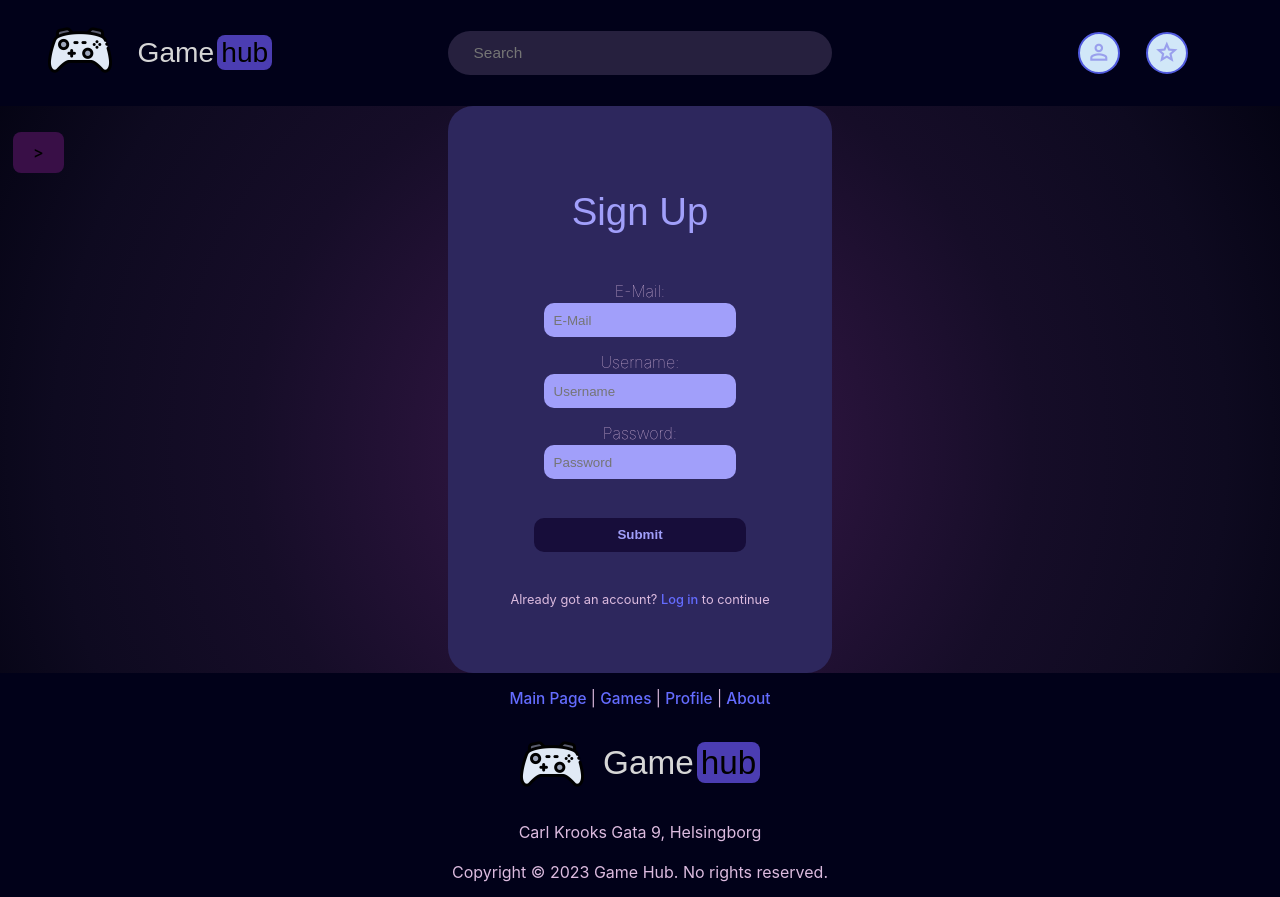
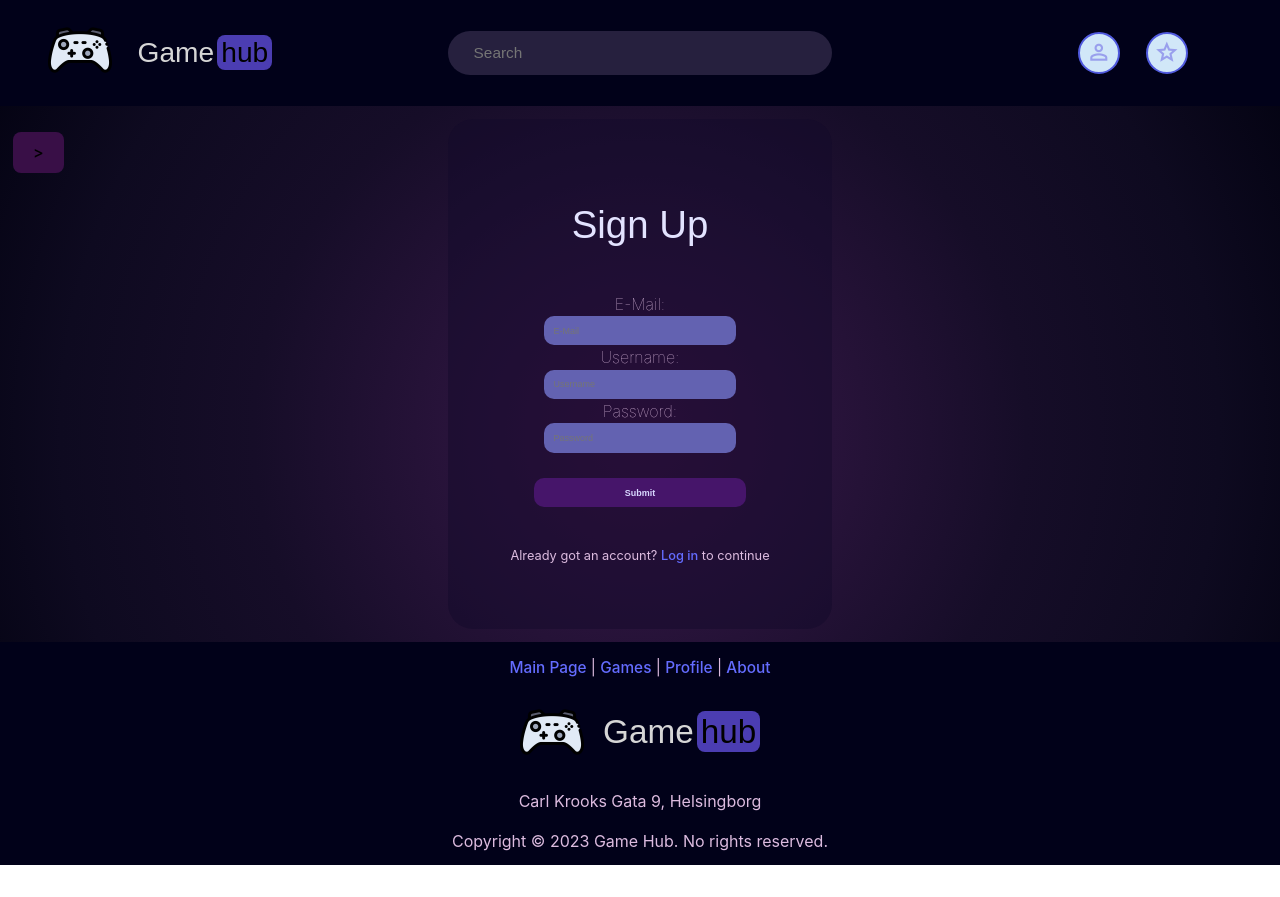
Before and after one commit to Eduard4002/steam-API-project, a React (Vite) app: page /signup in a window 1280 px wide. After the commit the page ends 865 px from the top, so only its background shows below. Built offline with nearby package versions, Linux system fonts and the light colour scheme.

Commit message:
login and signup stuff

```diff
--- a/src/App.css
+++ b/src/App.css
@@ -33,8 +33,8 @@
 
   font-size: 2.3vw;
   font-weight: 100;
-margin-left: -35vw;
-margin-bottom: -2vw;
+margin-left: -34vw;
+margin-bottom: -1vw;
 
 }
 
--- a/src/assets/components/header.jsx
+++ b/src/assets/components/header.jsx
@@ -143,13 +143,6 @@ function Header() {
                 </>
               )}
             </div>
-            <p>
-              Dont have an account?{" "}
-              <Link to={"/signup"} onClick={openLogIn}>
-                Sign Up
-              </Link>{" "}
-              to continue
-            </p>
           </div>
         </div>
       </nav>
--- a/src/assets/css/header.css
+++ b/src/assets/css/header.css
@@ -86,15 +86,15 @@
   position: fixed;
   top: 8.3vw;
   background: var(--popup_bkg);
-  width: 25vw;
-  height: 27.5vw;
+  width: 20vw;
+  height: 20vw;
 }
 .profileMenu * {
   margin: auto;
   color: rgb(209, 231, 248);
 }
 .profileMenuBtns div {
-  margin-top: 2vw;
+  margin-top: 3vw;
   padding: 0.5vw;
   width: 80%;
   font-size: 1.25vw;
--- a/src/assets/css/logInPage.css
+++ b/src/assets/css/logInPage.css
@@ -6,6 +6,8 @@
     border-radius: 25px;
     margin: auto;
     width: 30vw;
+    margin-top: 1vw;
+    margin-bottom: 1vw;
 }
 .logInDiv > h3 {
     color: var(--login_text);
@@ -21,11 +23,11 @@
 .logInForm input {
     border-radius: 10px;
     border: none;
-    margin-bottom: 1vw;
     width: 50%;
     padding: 0.75vw;
-    background-color: rgb(45, 44, 99);
-    color: rgb(26,22,53);
+    font-size: 0.7vw;
+    background: var(--input_bkg);
+    color: rgb(19, 15, 41);
 }
 .logInForm input[type=submit] {
     background:var(--login_submit);
--- a/src/assets/css/signUpPage.css
+++ b/src/assets/css/signUpPage.css
@@ -4,6 +4,8 @@
     border-radius: 25px;
     margin: auto;
     width: 30vw;
+    margin-top: 1vw;
+    margin-bottom: 1vw;
 }
 .signUpDiv > h3 {
     color: var(--login_text);
@@ -19,11 +21,11 @@
 .signUpForm input {
     border-radius: 10px;
     border: none;
-    margin-bottom: 1vw;
+    font-size: 0.7vw;
     width: 50%;
     padding: 0.75vw;
-    background-color: rgb(161,159,250);
-    color: rgb(26,22,53);
+    background: var(--input_bkg);
+    color: rgb(8, 6, 23);
 
 }
 .signUpForm input[type=submit] {
--- a/src/index.css
+++ b/src/index.css
@@ -31,9 +31,9 @@ html {
 
   /* ----------------------------topper/footer__ popup----------------------------------------------------- */
 
---popup_bkg:rgb(84, 63, 116);
---popup_bttn:rgb(54, 38, 73);
---popup_bttn_hover:rgb(20,15,36);
+--popup_bkg:rgba(26, 13, 52, 0.944);
+--popup_bttn:rgb(77, 46, 116);
+--popup_bttn_hover:rgb(110, 91, 174);
 
   /* -------------------sidebar------------------------------------ */
   --sidebar: linear-gradient(to bottom, #010110, #0b0422, #120923, #020110, #01010b);;
@@ -54,12 +54,14 @@ html {
 
 /* ----------------------------login page----------------------------------- */
 
---background_login:rgb(45, 39, 93);
---login_text:rgb(161,159,250);
---login_submit:rgb(23, 13, 58);
---login_submit_text:rgb(161,159,250);
---login_submit_hover:rgb(89, 76, 138);
---login_submit_hover_text:rgb(28, 14, 78);
+--background_login:rgba(19, 9, 42, 0.458);
+--login_text:rgb(227, 227, 255);
+--login_submit:rgb(70, 21, 106);
+--login_submit_text:rgb(216, 215, 255);
+--login_submit_hover:rgb(111, 86, 202);
+--login_submit_hover_text:rgb(13, 4, 45);
+
+--input_bkg:rgb(99, 98, 177);
 
 /* -------------------------------------games page---------------------------------------- */
 
```
